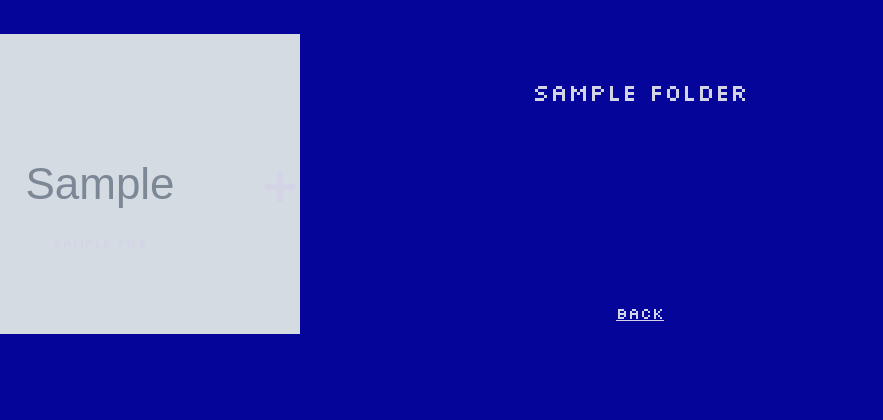
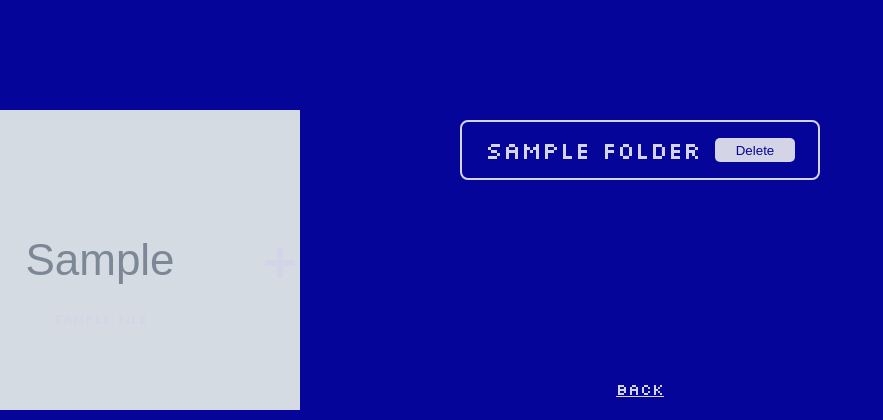
Before and after one commit to Aquilaruspante/odin-file-uploader, a Node project: template views/folder.ejs in a window 1280 px wide. Shown: the part 51-471 px from the top of the page, without its empty margins (0-883 px from the left). Run offline with Node 20 templates, Linux system fonts and the light colour scheme; the template is opened without the code that fills it: most values are stand-ins (such as "Sample title", 1, 10 or a date in 2020); grey boxes marked "Sample" are stand-in pictures; some libraries are stand-ins or nearby versions.

Commit message:
feat(folder): add delete button, route, controller and db query

```diff
--- a/app.js
+++ b/app.js
@@ -4,6 +4,7 @@ const session = require('express-session');
 const { PrismaSessionStore } = require('@quixo3/prisma-session-store');
 const { prisma } = require('./db/prisma.js');
 const passport = require('passport');
+const methodOverride = require('method-override');
 
 
 const userRouter = require('./routes/userRoutes.js');
@@ -19,6 +20,8 @@ app.set('views', path.join(__dirname, './views'));
 app.set('view engine', 'ejs');
 app.use(express.static(path.join(__dirname, 'public')));
 app.use(express.urlencoded({ static: true }));
+
+app.use(methodOverride('_method'));
 
 /* ------------------------------------------------- Session management -------------------------*/
 
--- a/config/passport.js
+++ b/config/passport.js
@@ -20,7 +20,6 @@ passport.use(new Strategy(async (username, password, done) => {
 }));
 
 passport.serializeUser((user, done) => {
-    console.log('user', user);
     done(null, user.id)
 });
 
--- a/controllers/fileController.js
+++ b/controllers/fileController.js
@@ -74,7 +74,6 @@ exports.fileSend = async function fileSend(req, res, next) {
     type = file.mimetype === 'video/quicktime' ? 'video/mp4' : file.mimetype;
     type = file.mimetype === 'application/vnd.oasis.opendocument.graphics' ? 'image/jpeg' : file.mimetype;
 
-    console.log(type);
     res.type(type);
     res.sendFile(file.url);
 }
--- a/db/queries.js
+++ b/db/queries.js
@@ -70,6 +70,10 @@ exports.folderCreate = async function folderCreate(name, userId) {
     return folder;
 };
 
+exports.folderDeletebyId = async function folderDeleteById(id) {
+    await prisma.folder.delete({ where: { id } });
+}
+
 /*--------------------------------------------- Files -------------------------*/
 
 exports.fileCreate = async function fileCreate(folderId, name, size, mimetype, destName, url) {
--- a/package.json
+++ b/package.json
@@ -27,6 +27,7 @@
     "express": "^5.3.0",
     "express-session": "^1.19.0",
     "express-validator": "^7.3.2",
+    "method-override": "^3.0.0",
     "multer": "^2.5.0",
     "passport": "^0.7.0",
     "passport-local": "^1.0.0",
--- a/public/styles.css
+++ b/public/styles.css
@@ -367,3 +367,9 @@ button:hover {
 img {
     font-size: 1rem;
 }
+
+#folder-title-container {
+    display: flex;
+    flex-direction: row;
+    justify-content: space-around;
+}
--- a/routes/fileRoute.js
+++ b/routes/fileRoute.js
@@ -9,7 +9,6 @@ let upload;
 if (process.env.STORAGE === 'local') {
     upload = multer({ dest: path.join(__dirname, '..', 'uploads') });
 } else if (process.env.STORAGE === 'cloudinary') {
-    console.log('cloudinary');
     const storage = multer.memoryStorage();
     upload = multer({ storage: storage });
 };
--- a/views/folder.ejs
+++ b/views/folder.ejs
@@ -1,6 +1,12 @@
 <%- include('./header.ejs') %>
 
-<h2 class="folder-title"><%= folder.name %></h2>
+<div class="folder-header">
+    <form action="/folders/<%= folder.id %>?_method=DELETE" method="POST" id="folder-title-container">
+        <h2 class="folder-title"><%= folder.name %></h2>
+        <button>Delete</button>
+    </form>
+</div>
+
 <% if (!folder.files.length) { %>
     <p id="no-files-message">No files in this folder yet...</p>
     <a href="/folders/<%= folder.id %>/files/new" class="new-folder">
```
Also changed, not shown: controllers/folderControllers.js (+18 -0 lines), middleware.js (+13 -0 lines), routes/foldersRoute.js (+6 -3 lines), 1 other file.
